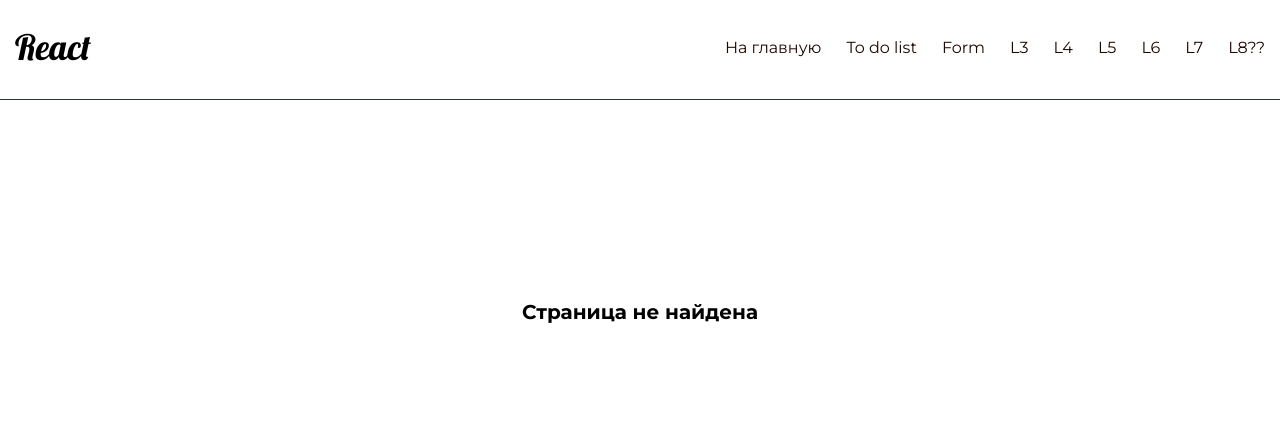
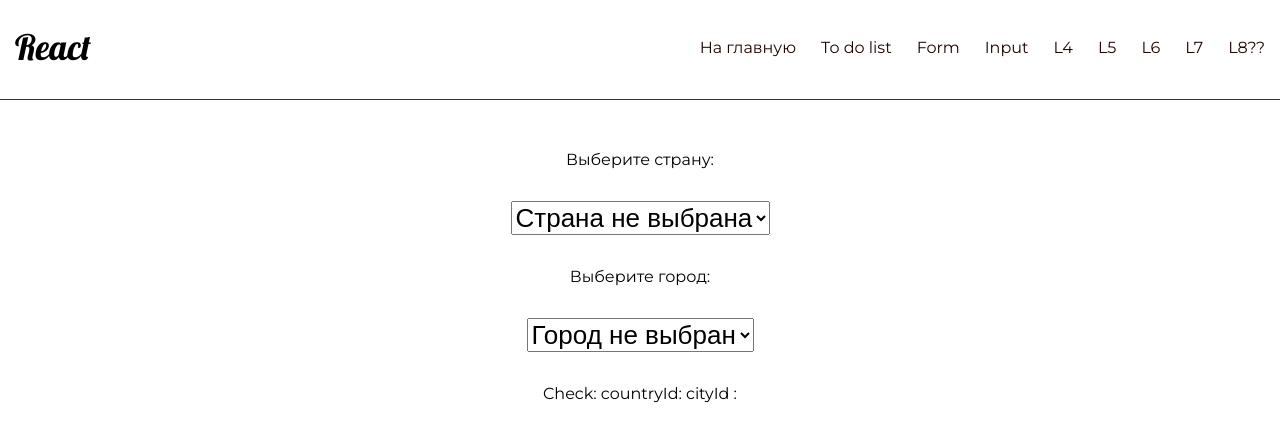
Before and after one commit to alena-apr/r-1, a React (Vite) app: page /input in a window 1280 px wide. Shown: the top 440 px of the page. Built offline with nearby package versions, Linux system fonts and the light colour scheme.

Commit message:
Input
input w/o components

```diff
--- a/src/App.jsx
+++ b/src/App.jsx
@@ -3,7 +3,7 @@ import Main from './routes/Main/Main';
 import ToDoList from './routes/ToDoList/ToDoList';
 import PageNotFound from './routes/PageNotFound/PageNotFound';
 import Form from './routes/Form/Form'
-import FormTable from './components/FormComponent/FormTable';
+import Input from './routes/Input/Input';
 
 function App() {
 
@@ -13,7 +13,7 @@ function App() {
       <Route path="/" element={<Main />} />
       <Route path='/todo' element={<ToDoList />} />
       <Route path='/form' element={<Form />} />
-      {/* <Route path='/form/formInfo' element={<FormTable />} /> */}
+      <Route path='/input' element={<Input />} />
       <Route path="*" element={<PageNotFound />} />
     </Routes>
   )
--- a/src/components/FormComponent/FormTable.jsx
+++ /dev/null
@@ -1,37 +0,0 @@
-import styles from './formTable.module.scss'
-import propTypes from 'prop-types';
-
-FormTable.propTypes = {
-    dataFields: propTypes.array,
-    dataGUests: propTypes.array,
-}
-
-function FormTable({dataFields, dataGUests}) {
-
-    return (
-        <div className={styles.wrapper}>
-            <div>
-                <span>Имя:</span>
-                <span>{dataFields.name}</span>
-            </div>
-            <div>
-                <span>Email:</span>
-                <span>{dataFields.email}</span>
-            </div>
-            <div>
-                <span>Телефон:</span>
-                <span>{dataFields.tel}</span>
-            </div>
-            <div>
-                <span>Имя гостя:</span>
-                <span>{dataGUests.name}</span>
-            </div>
-            <div>
-                <span>Возраст гостя:</span>
-                <span>{dataGUests.age}</span>
-            </div>
-        </div>
-    )
-}
-
-export default FormTable;
--- a/src/components/Menu/Menu.jsx
+++ b/src/components/Menu/Menu.jsx
@@ -6,7 +6,7 @@ export default function Menu() {
         { title: "На главную", to: "/" },
         { title: "To do list", to: "/todo" },
         { title: "Form", to: "/form" },
-        { title: "L3", to: "/l3" },
+        { title: "Input", to: "/input" },
         { title: "L4", to: "/l4" },
         { title: "L5", to: "/l5" },
         { title: "L6", to: "/l6" },
--- a/src/routes/Form/Form.jsx
+++ b/src/routes/Form/Form.jsx
@@ -1,7 +1,6 @@
 import { Fragment, useState } from "react";
 import Layout from "../../components/Layout/Layout";
 import styles from "./form.module.scss";
-import FormTable from "../../components/FormComponent/FormTable";
 // import { useNavigate  } from 'react-router-dom'
 
 function Form() {
@@ -96,10 +95,7 @@ function Form() {
     fields.forEach((field) => (dataFields[field.name] = field.value));
     guests.forEach((guest) => (dataGuests[guest.name] = guest.value));
     console.log(dataFields, dataGuests);
-      setLists([
-        ...lists,
-        {dataFields}, {dataGuests},
-      ])
+    setLists([...lists, { dataFields }, { dataGuests }]);
     // return (dataFields, dataGuests);
     // navigate('/form/formInfo')
   }
@@ -155,7 +151,12 @@ function Form() {
                 </div>
               </div>
               <div className={styles["btn-wrapper"]}>
-              <button className={styles.btn} onClick={(e) => {onSend(e) /* ,setShowList(true)*/ }}>
+                <button
+                  className={styles.btn}
+                  onClick={(e) => {
+                    onSend(e); /* ,setShowList(true)*/
+                  }}
+                >
                   Отправить
                 </button>
               </div>
@@ -163,9 +164,11 @@ function Form() {
           )}
 
           {showList && (
-            <FormTable dataFields={lists.dataFields} dataGUests={lists.dataGuests} />
+            <FormTable
+              dataFields={lists.dataFields}
+              dataGUests={lists.dataGuests}
+            />
           )}
-
         </main>
       </Layout>
     </Fragment>
@@ -174,6 +177,4 @@ function Form() {
 
 export default Form;
 
-
-
-console.log()
+console.log();
--- /dev/null
+++ b/src/routes/Input/Input.jsx
@@ -0,0 +1,84 @@
+import { Fragment, useEffect, useState } from "react";
+import Layout from "../../components/Layout/Layout";
+import styles from "./input.module.scss";
+import { getCities, getCountries } from "./inputInfo";
+
+function Input() {
+  const [countries, setCountries] = useState([]);
+  const [countryId, setCountryId] = useState("");
+  const countriesLoading = countries.length == 0;
+
+  const [cities, setCities] = useState([]);
+  const [cityId, setCityId] = useState("");
+  const [citiesLoading, setCitiesLoading] = useState(false);
+
+  useEffect(() => {
+    getCountries().then(setCountries);
+  }, []);
+
+  useEffect(() => {
+    (async () => {
+      setCityId("");
+      setCitiesLoading(true);
+      setCities(countryId ? await getCities(countryId) : []);
+      setCitiesLoading(false);
+    })();
+  }, [countryId]);
+
+  return (
+    <Fragment>
+      <Layout>
+        <main className={styles.main}>
+          <div className={styles.label}>
+            <label htmlFor="country">Выберите страну:</label>
+          {countriesLoading && <span>Loading...</span>}
+        </div>
+
+          <select
+            name="country"
+            id="country"
+            value={countryId}
+            onChange={(e) => {
+              setCountryId(e.target.value);
+            }}
+          >
+            <option value="" disabled={countriesLoading}>
+              Страна не выбрана
+            </option>
+            {countries.map((country) => (
+              <option key={country.id} value={country.id}>
+                {country.name}
+              </option>
+            ))}
+          </select>
+          <div className={styles.label}>
+            <label htmlFor="citiy">Выберите город:</label>
+          {citiesLoading && <span>Loading...</span>}
+          </div>
+          <select
+            name="citiy"
+            id="citiy"
+            value={cityId}
+            onChange={(e) => {
+              setCityId(e.target.value);
+            }}
+          >
+            <option value="" disabled={citiesLoading}>
+              Город не выбран
+            </option>
+            {cities.map((city) => (
+              <option key={city.id} value={city.id}>
+                {city.name}
+              </option>
+            ))}
+          </select>
+          <div>
+            Check: countryId: {countryId} cityId : {cityId}
+          </div>
+        </main>
+      </Layout>
+    </Fragment>
+  );
+}
+
+export default Input;
--- /dev/null
+++ b/src/routes/Input/input.module.scss
@@ -0,0 +1,20 @@
+.main {
+    display: flex;
+    flex-direction: column;
+    align-items: center;
+    row-gap: 32px;
+    margin-block: 50px;
+  }
+
+select {
+    font-size: 26px;
+}
+
+.label {
+  display: flex;
+  justify-content: space-between;
+
+  & span {
+    margin-left: 30px;
+  }
+}
--- /dev/null
+++ b/src/routes/Input/inputInfo.js
@@ -0,0 +1,32 @@
+async function getCountries() {
+  await timeout(1000);
+
+  return [
+    { id: 1, name: "Russia" },
+    { id: 2, name: "China" },
+    { id: 3, name: "India" },
+  ];
+}
+
+async function getCities(countryId) {
+  await timeout(1500);
+
+  const cities = [
+    { id: 1, country_id: 1, name: "Moscow" },
+    { id: 2, country_id: 2, name: "Pekin" },
+    { id: 3, country_id: 3, name: "Deli" },
+    { id: 4, country_id: 2, name: "Guandjou" },
+    { id: 5, country_id: 1, name: "Sank-Peterburg" },
+    { id: 6, country_id: 1, name: "Kazan`" },
+  ];
+
+  return cities.filter((city) => city.country_id == countryId);
+}
+
+async function timeout(time) {
+  return new Promise(function (resolve) {
+    window.setTimeout(resolve, time);
+  });
+}
+
+export { getCountries, getCities };
--- a/src/routes/PageNotFound/PageNotFound.jsx
+++ b/src/routes/PageNotFound/PageNotFound.jsx
@@ -1,14 +1,19 @@
 import { Fragment } from 'react';
 import styles from './pageNotFound.module.scss';
 import Layout from '../../components/Layout/Layout';
+import { Link } from 'react-router-dom';
 
 const PageNotFound = () => {
     return (
         <Fragment>
             <Layout>
-                <main>
-                    <div className={styles.text}>
-                        Страница не найдена
+                <main className={styles.text}>
+                    <div className={styles.oops}>
+                        <div>404 Ooops!</div>
+                        <div>Страница не найдена</div>
+                    </div>
+                    <div className={styles.link}>
+                        <Link className={styles['back-to-main']} to='/'>Вернуться на главную страницу</Link>
                     </div>
                 </main>
             </Layout>
--- a/src/routes/PageNotFound/pageNotFound.module.scss
+++ b/src/routes/PageNotFound/pageNotFound.module.scss
@@ -4,3 +4,21 @@
     text-align: center;
     margin-block: 200px;
 }
+
+.oops {
+    font-size: 35px;
+}
+
+.link {
+    margin-block: 32px;
+}
+
+.back-to-main {
+    font-weight: 400;
+    text-decoration: none;
+    color:rgb(31, 8, 0);
+
+    &:hover {
+        color:firebrick;
+      }
+}
```
Also changed, not shown: comment.txt (deleted), src/components/FormComponent/formTable.module.scss (deleted). Lines whose indentation alone changed are shown as unchanged.
